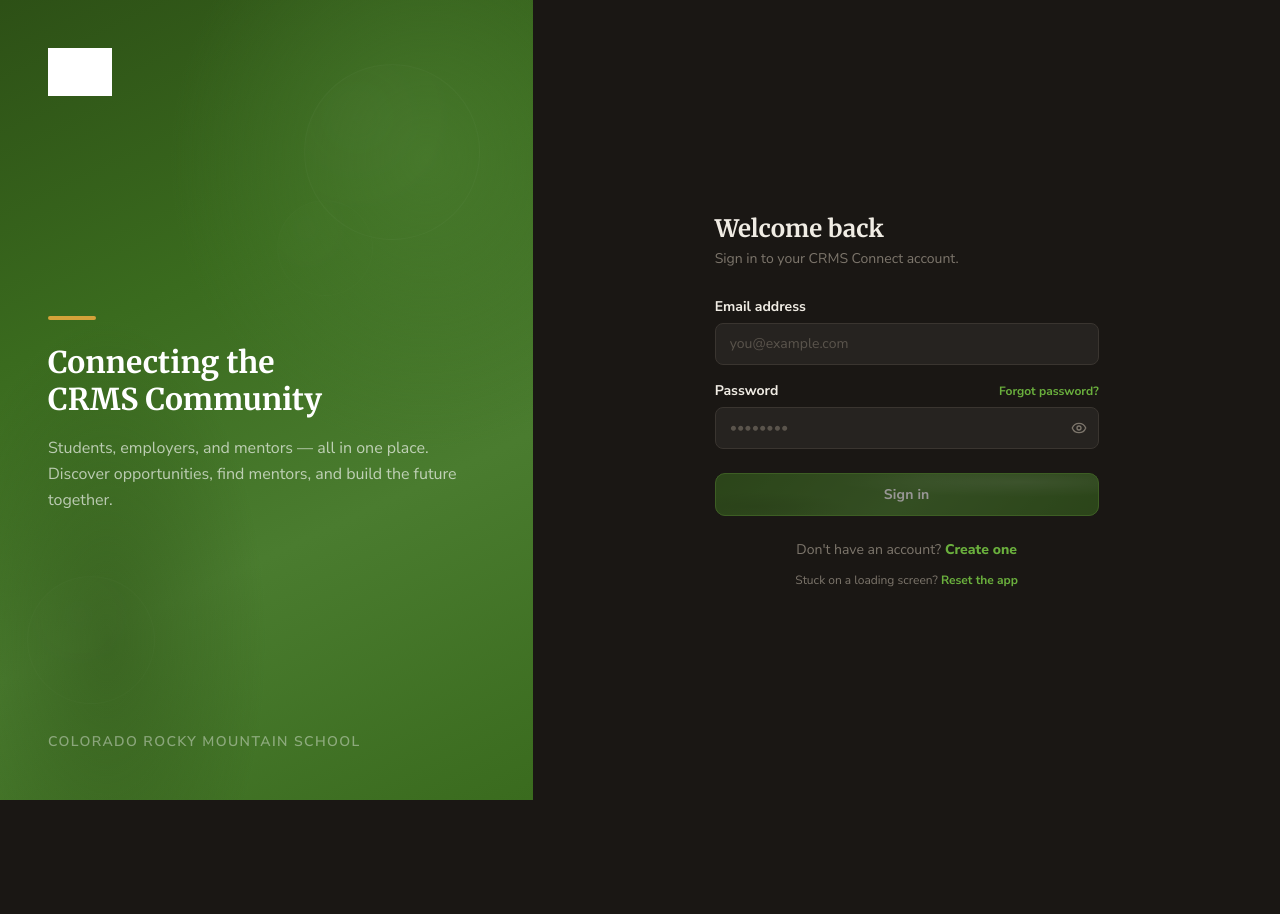
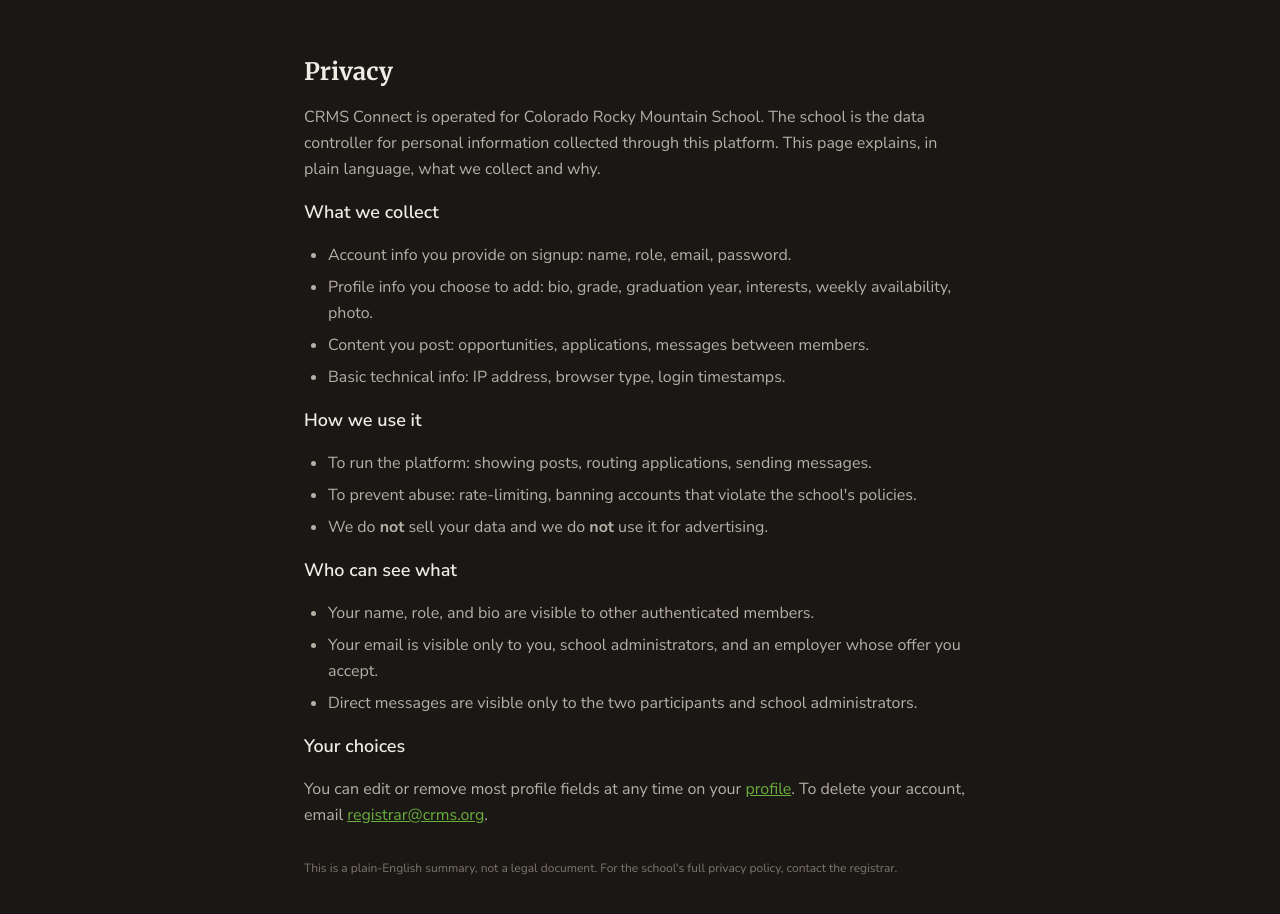
Before and after one commit to phoenixcherney-debug/CRMS-Connect, a React (Vite) app: page /privacy in a window 1280 px wide. Before the commit this address led to /login. Shown: the top 914 px of the page. Before the commit the page ends 800 px from the top, so only its background shows below. Built offline with nearby package versions, Linux system fonts and the light colour scheme; no server answers; grey boxes are pictures that could not be loaded.

Commit message:
§14: stub Footer + minimal About/Privacy pages, wired into Layout

```diff
--- a/src/App.tsx
+++ b/src/App.tsx
@@ -45,6 +45,8 @@
   '/profile': 'Profile',
   '/banned': 'Account suspended',
   '/admin': 'Admin Panel',
+  '/about': 'About',
+  '/privacy': 'Privacy',
 }
 
 function DocumentTitle() {
@@ -97,6 +99,8 @@
 const AdminPanel        = lazy(() => import('./pages/AdminPanel'))
 const AdminUserView     = lazy(() => import('./pages/AdminUserView'))
 const BannedPage        = lazy(() => import('./pages/BannedPage'))
+const About             = lazy(() => import('./pages/About'))
+const Privacy           = lazy(() => import('./pages/Privacy'))
 
 export default function App() {
   return (
@@ -117,6 +121,8 @@
             <Route path="/signup"         element={<Signup />} />
             <Route path="/reset-password" element={<ResetPassword />} />
             <Route path="/verify-email"   element={<VerifyEmail />} />
+            <Route path="/about"          element={<div className="max-w-7xl mx-auto px-4 sm:px-6 lg:px-8 py-8"><About /></div>} />
+            <Route path="/privacy"        element={<div className="max-w-7xl mx-auto px-4 sm:px-6 lg:px-8 py-8"><Privacy /></div>} />
 
             {/* ── Onboarding (auth required, onboarding check skipped) ── */}
             <Route
--- /dev/null
+++ b/src/components/Footer.tsx
@@ -0,0 +1,31 @@
+import { Link } from 'react-router-dom'
+
+/**
+ * Stub footer with the bare-minimum legal links a school-affiliated product
+ * collecting student data should expose. The audit called these "table stakes".
+ * Each /about, /privacy is a thin static page; /contact links the CRMS office
+ * directly because the school is the data controller, not us.
+ */
+export default function Footer() {
+  const year = new Date().getFullYear()
+  return (
+    <footer
+      className="mt-12 border-t border-border"
+      style={{ paddingBottom: 'env(safe-area-inset-bottom)' }}
+    >
+      <div className="max-w-7xl mx-auto px-4 sm:px-6 lg:px-8 py-6 flex flex-col sm:flex-row items-center justify-between gap-3 text-xs text-ink-muted">
+        <p>© {year} Colorado Rocky Mountain School. CRMS Connect.</p>
+        <nav className="flex items-center gap-5">
+          <Link to="/about"   className="hover:text-ink transition-colors">About</Link>
+          <Link to="/privacy" className="hover:text-ink transition-colors">Privacy</Link>
+          <a
+            href="mailto:registrar@crms.org?subject=CRMS%20Connect%20support"
+            className="hover:text-ink transition-colors"
+          >
+            Contact
+          </a>
+        </nav>
+      </div>
+    </footer>
+  )
+}
--- a/src/components/Layout.tsx
+++ b/src/components/Layout.tsx
@@ -1,6 +1,7 @@
 import { useState } from 'react'
 import { Bell, X } from 'lucide-react'
 import Nav from './Nav'
+import Footer from './Footer'
 import { usePushNotifications } from '../hooks/usePushNotifications'
 import { useAuth } from '../contexts/AuthContext'
 
@@ -59,15 +60,13 @@
 
 export default function Layout({ children }: LayoutProps) {
   return (
-    <div className="min-h-screen" style={{ backgroundColor: 'var(--color-background)' }}>
+    <div className="min-h-screen flex flex-col" style={{ backgroundColor: 'var(--color-background)' }}>
       <PushBanner />
       <Nav />
-      <main
-        className="max-w-7xl w-full mx-auto px-4 sm:px-6 lg:px-8 py-8"
-        style={{ paddingBottom: 'calc(2rem + env(safe-area-inset-bottom))' }}
-      >
+      <main className="flex-1 max-w-7xl w-full mx-auto px-4 sm:px-6 lg:px-8 py-8">
         {children}
       </main>
+      <Footer />
     </div>
   )
 }
--- /dev/null
+++ b/src/pages/About.tsx
@@ -0,0 +1,33 @@
+import { Link } from 'react-router-dom'
+
+export default function About() {
+  return (
+    <div className="max-w-2xl mx-auto py-6">
+      <h1 className="text-2xl font-bold text-ink" style={{ fontFamily: 'var(--font-serif)' }}>
+        About CRMS Connect
+      </h1>
+      <p className="text-ink-secondary mt-3 leading-relaxed">
+        CRMS Connect is a private platform for Colorado Rocky Mountain School
+        students, alumni, parents, and partner employers. It exists to help
+        students find internships, mentors, and post-graduation opportunities
+        through the school's network.
+      </p>
+      <p className="text-ink-secondary mt-3 leading-relaxed">
+        Use of CRMS Connect is restricted to verified members of the CRMS
+        community. Student accounts require a <code>@crms.org</code> email.
+        Employer and mentor accounts are reviewed by the school before being
+        able to message students.
+      </p>
+      <h2 className="text-lg font-semibold text-ink mt-6 mb-2">Questions?</h2>
+      <p className="text-ink-secondary leading-relaxed">
+        Email{' '}
+        <a className="text-primary hover:text-primary-light underline" href="mailto:registrar@crms.org?subject=CRMS%20Connect">
+          registrar@crms.org
+        </a>{' '}or read our{' '}
+        <Link to="/privacy" className="text-primary hover:text-primary-light underline">
+          privacy policy
+        </Link>.
+      </p>
+    </div>
+  )
+}
--- /dev/null
+++ b/src/pages/Privacy.tsx
@@ -0,0 +1,52 @@
+export default function Privacy() {
+  return (
+    <div className="max-w-2xl mx-auto py-6 text-ink-secondary leading-relaxed space-y-4">
+      <h1 className="text-2xl font-bold text-ink" style={{ fontFamily: 'var(--font-serif)' }}>
+        Privacy
+      </h1>
+      <p>
+        CRMS Connect is operated for Colorado Rocky Mountain School. The school
+        is the data controller for personal information collected through this
+        platform. This page explains, in plain language, what we collect and
+        why.
+      </p>
+
+      <h2 className="text-lg font-semibold text-ink">What we collect</h2>
+      <ul className="list-disc pl-6 space-y-1.5">
+        <li>Account info you provide on signup: name, role, email, password.</li>
+        <li>Profile info you choose to add: bio, grade, graduation year, interests, weekly availability, photo.</li>
+        <li>Content you post: opportunities, applications, messages between members.</li>
+        <li>Basic technical info: IP address, browser type, login timestamps.</li>
+      </ul>
+
+      <h2 className="text-lg font-semibold text-ink">How we use it</h2>
+      <ul className="list-disc pl-6 space-y-1.5">
+        <li>To run the platform: showing posts, routing applications, sending messages.</li>
+        <li>To prevent abuse: rate-limiting, banning accounts that violate the school's policies.</li>
+        <li>We do <strong>not</strong> sell your data and we do <strong>not</strong> use it for advertising.</li>
+      </ul>
+
+      <h2 className="text-lg font-semibold text-ink">Who can see what</h2>
+      <ul className="list-disc pl-6 space-y-1.5">
+        <li>Your name, role, and bio are visible to other authenticated members.</li>
+        <li>Your email is visible only to you, school administrators, and an employer whose offer you accept.</li>
+        <li>Direct messages are visible only to the two participants and school administrators.</li>
+      </ul>
+
+      <h2 className="text-lg font-semibold text-ink">Your choices</h2>
+      <p>
+        You can edit or remove most profile fields at any time on your{' '}
+        <a className="text-primary hover:text-primary-light underline" href="/profile">profile</a>.
+        To delete your account, email{' '}
+        <a className="text-primary hover:text-primary-light underline" href="mailto:registrar@crms.org?subject=CRMS%20Connect%20account%20deletion">
+          registrar@crms.org
+        </a>.
+      </p>
+
+      <p className="text-xs text-ink-muted pt-4">
+        This is a plain-English summary, not a legal document. For the school's
+        full privacy policy, contact the registrar.
+      </p>
+    </div>
+  )
+}
```
